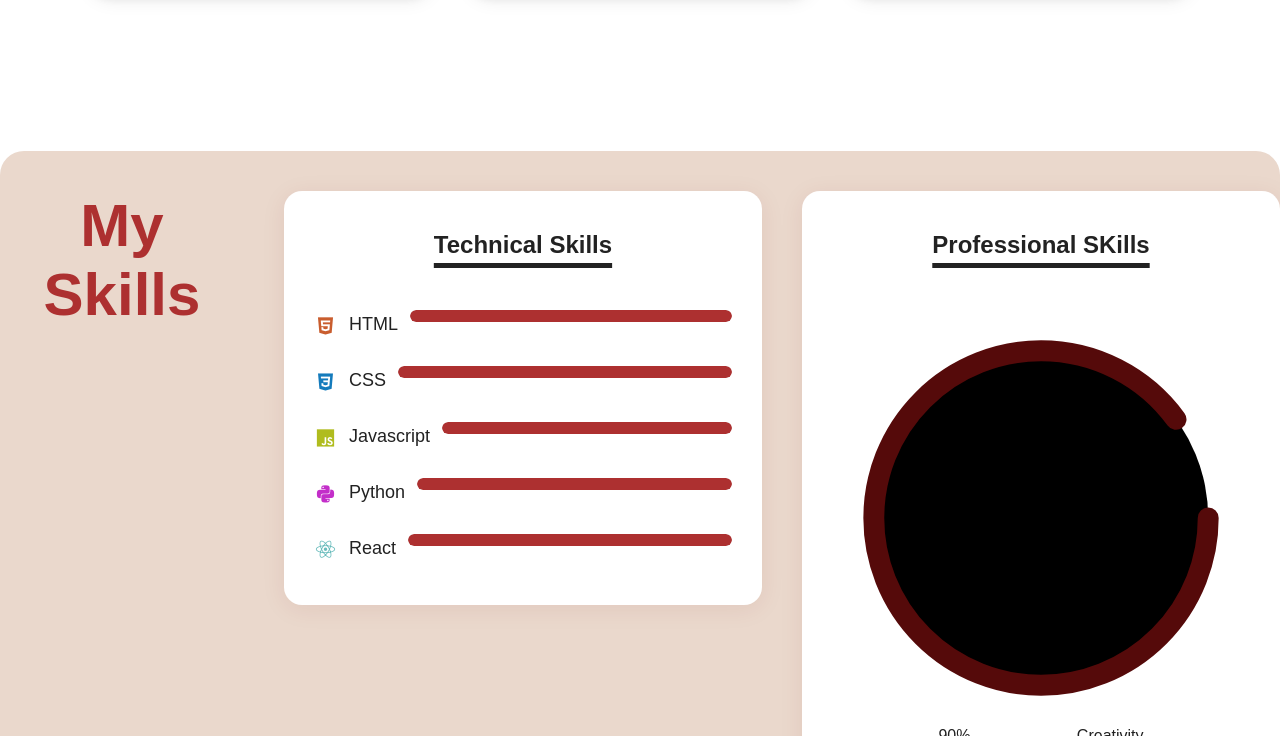
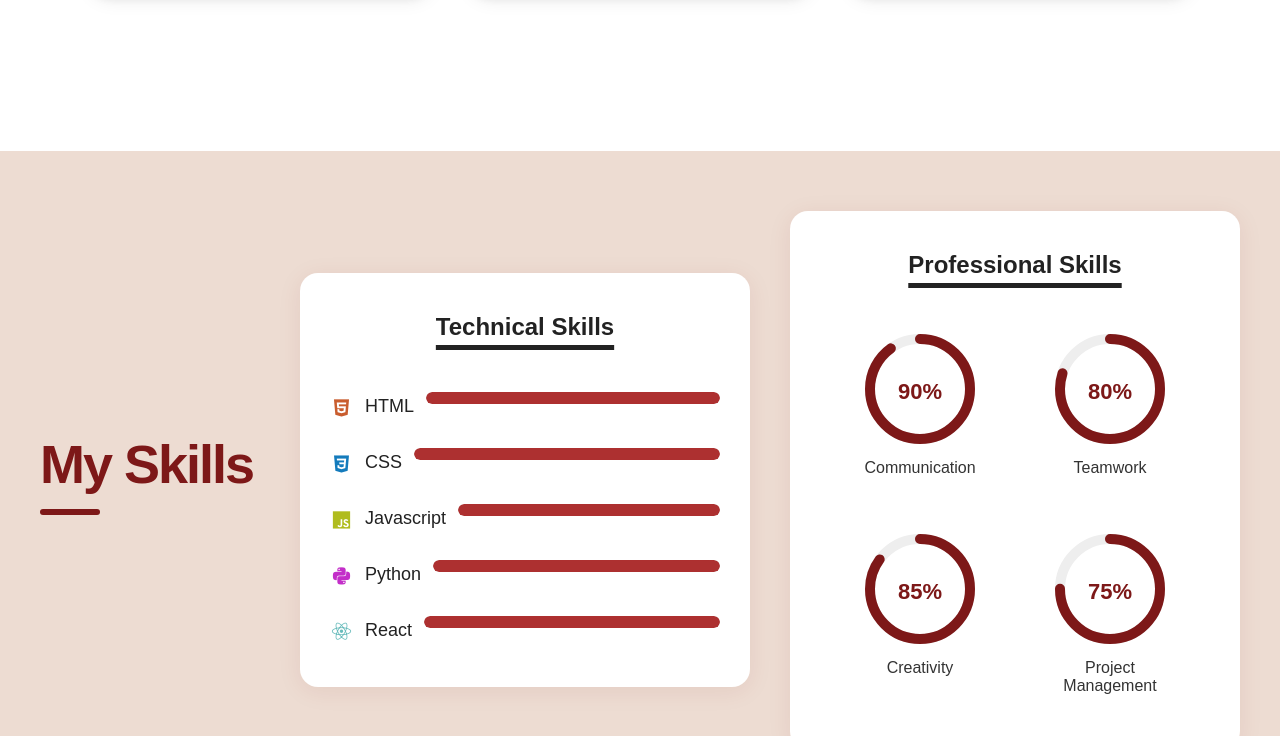
Before and after one commit to Sunishtha664/PORTFOLIO, a plain HTML site: page index.html in a window 1280 px wide. Shown: the part 2064-2800 px from the top of the page. Drawn offline with nearby package versions, Linux system fonts and the light colour scheme.

Commit message:
perfecttt css

```diff
--- a/index.html
+++ b/index.html
@@ -109,93 +109,75 @@
     </section>
 
 
+    <!-- Place this inside your <body> where you want the skills section to appear -->
 <section>
-
   <div class="skills-section">
-            <h1 class="sub-title" style="color: rgb(173, 48, 48);"> My Skills</h1>
+    <div class="skills-container">
+    <div class="skills-title-area">
+      <h1 class="skills-title">My Skills</h1>
+      <div class="skills-title-accent"></div>
+    </div>
     <div class="container1" id="Skills">
-            <h1 class="heading1"> Technical Skills</h1>
+      <h1 class="heading1">Technical Skills</h1>
       <div class="Technical-bars">
         <div class="bar"><i style="color: #c95d2e;" class='bx bxl-html5'></i>
-                    <div class="info">
-                        <span>HTML</span>
+          <div class="info"><span>HTML</span></div>
+          <div class="progress-line html"><span></span></div>
         </div>
-                    <div class="progress-line html">
-                        <span></span>
+        <div class="bar"><i style="color: #147bbc;" class='bx bxl-css3'></i>
+          <div class="info"><span>CSS</span></div>
+          <div class="progress-line css"><span></span></div>
         </div>
+        <div class="bar"><i style="color: #b0bc1e;" class='bx bxl-javascript'></i>
+          <div class="info"><span>Javascript</span></div>
+          <div class="progress-line javascript"><span></span></div>
         </div>
-
-                  <div class="bar"><i style="color: #147bbc;" class='bx bxl-css3'></i>
-                    <div class="info">
-                        <span>CSS</span>
+        <div class="bar"><i style="color: #c32ec9" class='bx bxl-python'></i>
+          <div class="info"><span>Python</span></div>
+          <div class="progress-line python"><span></span></div>
         </div>
-                    <div class="progress-line css">
-                        <span></span>
-                    </div>
-                </div>
-
-                  <div class="bar"><i style="color: #b0bc1e;" class='bx bxl-javascript' ></i>
-                    <div class="info">
-                        <span>Javascript</span>
-                    </div>
-                    <div class="progress-line javascript">
-                        <span></span>
-                    </div>
-                </div>
-
-                  <div class="bar"><i style="color: #c32ec9" class='bx bxl-python' ></i>
-                    <div class="info">
-                        <span>Python</span>
-                    </div>
-                    <div class="progress-line python">
-                        <span></span>
-                    </div>
-                </div>
-
         <div class="bar"><i style="color: #69bcbc;" class='bx bxl-react'></i>
-                    <div class="info">
-                        <span>React</span>
-                    </div>
-                    <div class="progress-line react">
-                        <span></span>
+          <div class="info"><span>React</span></div>
+          <div class="progress-line react"><span></span></div>
         </div>
       </div>
     </div>
-         </div>
-
     <div class="container1">
-            <h1 class="heading1">Professional SKills</h1>
+      <h1 class="heading1">Professional Skills</h1>
       <div class="radial-bars">
-                <svg x="0px" y="0px" viewBox="0 0 200 200">
-                    <circle class="progress-bar" cx="100" cy="100" r="80"></circle>
-                    <circle class="path path-1" cx="100" cy="100" r="80"></circle>
+        <div class="radial-bar">
+          <svg>
+            <circle class="progress-bar" cx="60" cy="60" r="50"></circle>
+            <circle class="path path-1" cx="60" cy="60" r="50"></circle>
           </svg>
           <div class="percentage">90%</div>
-                    <div class="text"> Creativity</div>
+          <div class="text">Communication</div>
         </div>
-            <div class="radial-bars">
-                <svg x="0px" y="0px" viewBox="0 0 200 200">
-                    <circle class="progress-bar" cx="100" cy="100" r="80"></circle>
-                    <circle class="path path-1" cx="100" cy="100" r="80"></circle>
+        <div class="radial-bar">
+          <svg>
+            <circle class="progress-bar" cx="60" cy="60" r="50"></circle>
+            <circle class="path path-2" cx="60" cy="60" r="50"></circle>
           </svg>
-                    <div class="percentage">65%</div>
-                    <div class="text"> Communication</div>
+          <div class="percentage">80%</div>
+          <div class="text">Teamwork</div>
         </div>
-            <div class="radial-bars">
-                <svg x="0px" y="0px" viewBox="0 0 200 200">
-                    <circle class="progress-bar" cx="100" cy="100" r="80"></circle>
-                    <circle class="path path-1" cx="100" cy="100" r="80"></circle>
+        <div class="radial-bar">
+          <svg>
+            <circle class="progress-bar" cx="60" cy="60" r="50"></circle>
+            <circle class="path path-3" cx="60" cy="60" r="50"></circle>
+          </svg>
+          <div class="percentage">85%</div>
+          <div class="text">Creativity</div>
+        </div>
+        <div class="radial-bar">
+          <svg>
+            <circle class="progress-bar" cx="60" cy="60" r="50"></circle>
+            <circle class="path path-4" cx="60" cy="60" r="50"></circle>
           </svg>
           <div class="percentage">75%</div>
-                    <div class="text"> Problem Solving</div>
+          <div class="text">Project Management</div>
         </div>
-            <div class="radial-bars">
-                <svg x="0px" y="0px" viewBox="0 0 200 200">
-                    <circle class="progress-bar" cx="100" cy="100" r="80"></circle>
-                    <circle class="path path-1" cx="100" cy="100" r="80"></circle>
-                    </svg>
-                    <div class="percentage">85%</div>
-                    <div class="text"> Team Work</div>
+      </div>
     </div>
   </div>
   </div>
@@ -203,15 +185,6 @@
 
 
 
-
-
-
-
-
-
-
-
-
     <script src="main.js"></script>
 </body>
 
--- a/stylesheet.css
+++ b/stylesheet.css
@@ -361,16 +361,56 @@ body {
 }
 
 .skills-section {
+     width: 100vw;
+    position: relative;
+    left: 50%;
+    right: 50%;
+    margin-left: -50vw;
+    margin-right: -50vw;
     display: flex;
-    justify-content: center;
-    align-items: flex-start;
+    align-items: center;
     gap: 40px;
     margin-top: 40px;
-    background: url('image/bg1.jpg') no-repeat center/cover;
-    padding: 40px 0;
-    border-radius: 24px;
+    background: #eddcd2;
+    padding: 60px 0;
+    border-radius: 0;
+    min-height: 500px;
 }
-
+.skills-container {
+    width: 100%;
+    max-width: 1200px;
+    margin: 0 auto;
+    display: flex;
+    align-items: center;
+    gap: 40px;
+}
+.skills-title-area {
+    min-width: 220px;
+    max-width: 260px;
+    display: flex;
+    flex-direction: column;
+    align-items: flex-start;
+    justify-content: center;
+    height: 100%;
+    margin-bottom: 0;
+}
+.skills-title {
+    font-size: 54px;
+    font-weight: 800;
+    color: #7d1818;
+    line-height: 1;
+    margin-bottom: 10px;
+    letter-spacing: -2px;
+    text-align: left;
+}
+.skills-title-accent {
+    width: 60px;
+    height: 6px;
+    background: #7d1818;
+    border-radius: 3px;
+    margin-top: 8px;
+    margin-bottom: 8px;
+}
 .skills-section .sub-title {
     margin-bottom: 40px;
     margin-top: 0;
@@ -548,41 +588,38 @@ body {
 }
 
 .radial-bars {
-    width: 100%;
+   width: 100%;
     display: flex;
     flex-wrap: wrap;
     justify-content: space-evenly;
     align-items: flex-start;
+    gap: 20px;
 }
 
-.radial-bars .radial-bar {
-    width: 50%;
+.radial-bar {
+    width: 140px;
     height: 170px;
     margin-bottom: 10px;
     position: relative;
+    display: flex;
+    flex-direction: column;
+    align-items: center;
 }
 
-.radial-bars .radial-bar svg {
-    position: absolute;
-    top: 50%;
-    left: 50%;
-    transform: translate(-50%, -50% rotate(-90deg));
+.radial-bar svg {
     width: 120px;
-    height: 160px;
-
+    height: 120px;
+    display: block;
+    margin: 0 auto;
+    transform: rotate(-90deg);
 }
 
-.radial-bars .radial-bar .progress-bar {
+
+.progress-bar {
+    fill: none;
+    stroke: #eee;
     stroke-width: 10;
-    stop-color: black;
-    fill: transparent;
-    stroke-dasharray: 502;
-    stroke-dashoffset: 502;
-    stroke-linecap: round;
-    animation: animate-bar 1s linear forwards;
-
 }
-
 @keyframes animate-bar {
     100% {
         stroke-dashoffset: -1;
@@ -590,13 +627,13 @@ body {
 }
 
 .path {
+    fill: none;
+    stroke: #7d1818;
     stroke-width: 10;
-    stroke: #550a0a;
-    fill: transparent;
-    stroke-dasharray: 502;
-    stroke-dashoffset: 502;
     stroke-linecap: round;
-
+    stroke-dasharray: 314; /* 2 * PI * r (r=50) */
+    stroke-dashoffset: 314;
+    transition: stroke-dashoffset 1s linear;
 }
 .path-1{animation: animate-path1 1s 1s linear forwards}
 .path-2{animation: animate-path2 1s 1s linear forwards}
@@ -604,21 +641,38 @@ body {
 .path-4{animation: animate-path4 1s 1s linear forwards}
 @keyframes animate-path1 {
     100% {
-        stroke-dashoffset: 50;
+        stroke-dashoffset: 31.4;
     }
 }
 @keyframes animate-path2 {
     100% {
-        stroke-dashoffset: 175;
+        stroke-dashoffset: 62.8;
     }
 }
 @keyframes animate-path3 {
     100% {
-        stroke-dashoffset: 125;
+        stroke-dashoffset: 47.1;
     }
 }
 @keyframes animate-path4 {
     100% {
-        stroke-dashoffset: 75;
+        stroke-dashoffset: 78.5;
     }
 }
+.percentage {
+    position: absolute;
+    top: 50px;
+    left: 0;
+    width: 100%;
+    text-align: center;
+    font-size: 22px;
+    font-weight: 700;
+    color: #7d1818;
+}
+.text {
+    margin-top: 10px;
+    text-align: center;
+    font-size: 16px;
+    color: #333;
+    font-weight: 500;
+}
```
Lines whose indentation alone changed are shown as unchanged.
